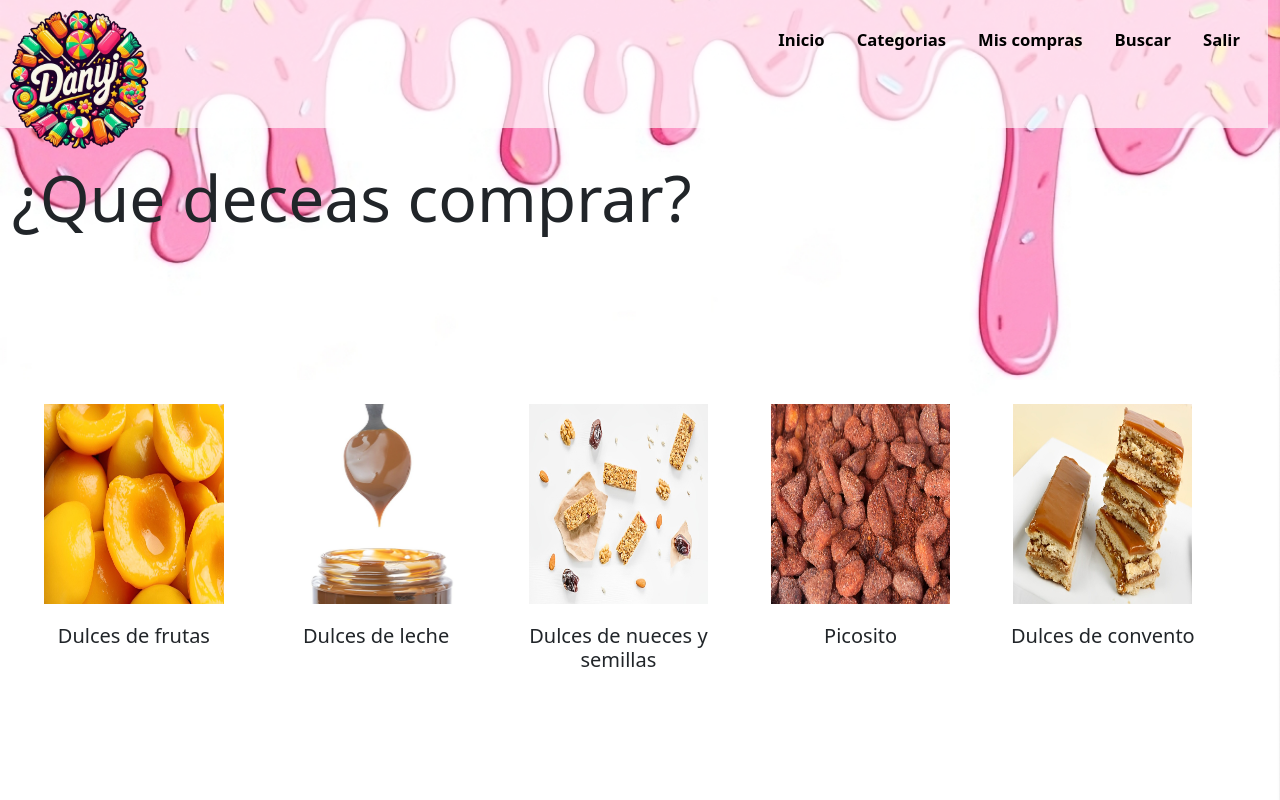
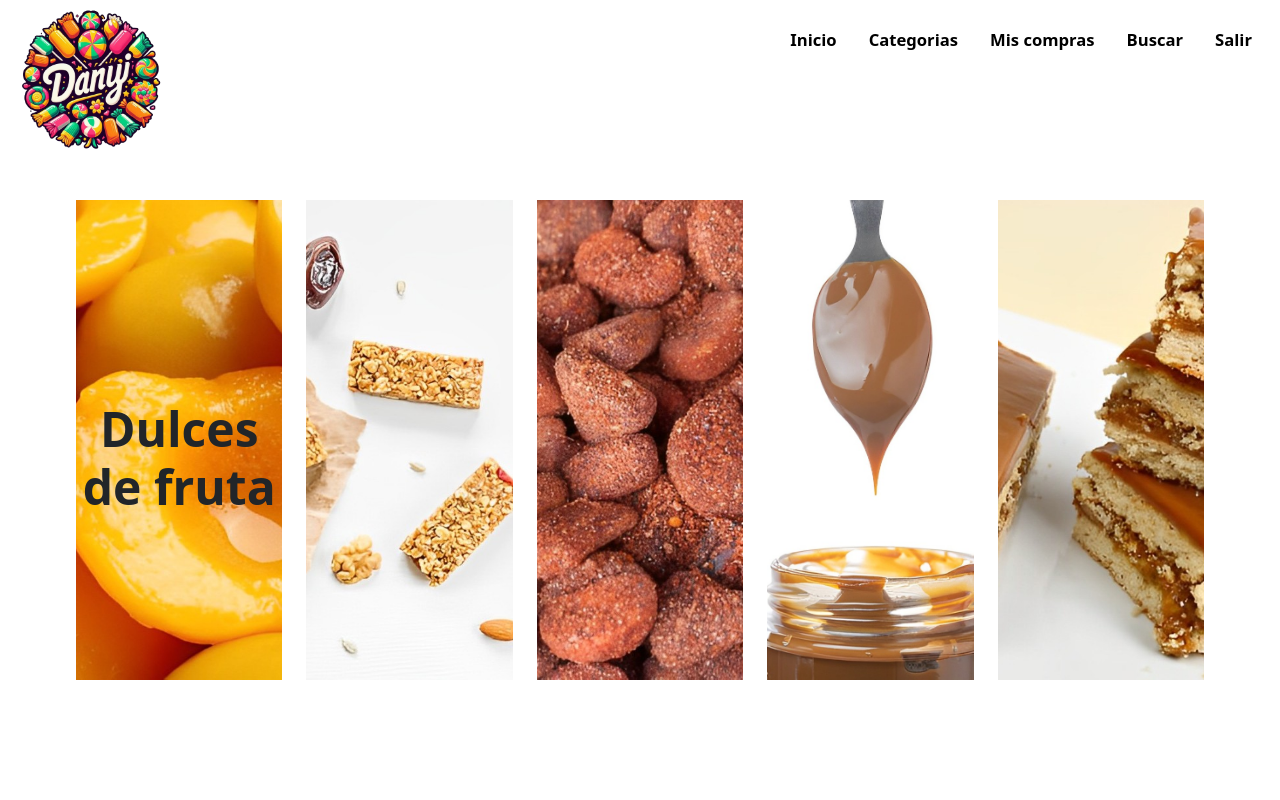
Before and after one commit to 1day123/DulceriaRA, a PHP site: page /Cliente/inicio.php in a window 1280 px wide. Run offline with PHP 8.4, Linux system fonts and the light colour scheme; some libraries are stand-ins or nearby versions.

Commit message:
DoceavoCommit

```diff
--- a/Cliente/css/misestilos.css
+++ b/Cliente/css/misestilos.css
@@ -312,150 +312,73 @@
  }
 
  /*Estilos para el inicio*/
+/*estilos para las cards*/
+#cajacards{
+    display: flex;
+    justify-content: center;
+    align-items: center;
+    text-align: center;
 
- #barrainicio {
-     display: flex;
-     flex-wrap: nowrap;
-     /*flex-wrap: nowrap junto display: flex : hace que los elementos se mantengan alineados uno a lado del otro en diferente resolucion*/
-     height: 16vh;
-     width: 100vw;
-     /*vw, ancho de pantalla*/
-     position: fixed;
-     /* background-color:#a40b54;*/
-     background-color: #ffffffa8;
-
+}
+.cards{
+    margin-top: 25vh;
+    width: 18vw;
+    height: 60vh;
 
 
 }
+.titutocars{
+    font-size: 3rem;
+    font-weight: bold;
+    margin-top: -35vh;
+    position: relative;
+    cursor: pointer;
 
- #fondocinicio {
-     background-image: url(../img/fondocolores.jpeg);
+}
+.imagen{
+width: 100%;
+height: 100%;
+
+}
+#imagen1{
+    background-image: url(../img/dulcedefruta.jpg);
+    background-position: center;
     background-repeat: no-repeat;
-     background-position: center;
     background-size: cover;
-
-     height: 100vh;
+    transition: 0.3s ease;
 
 
 }
-
-
-
-
- #tituloi {
-     position: fixed;
-     margin-left: auto;
-     margin-right: auto;
-     top: 20vh;
+#imagen1:hover{
+    transform: scale(1.1);
+    background-image: url(../img/dulcedefruta.jpg);
 
 }
-
- #preguntainicio {
-
-     font-size: 5vw;
+#imagen2{
+    background-image: url(../img/nuecesysemillas.jpg);
+    background-position: center;
+    background-repeat: no-repeat;
+    background-size: cover;
 }
-
- /*animacion de la pregunta de inicio*/
- @keyframes animar {
-     0% {
-         opacity: 0;
-     }
-
-
-     100% {
-         opacity: 1;
-     }
+#imagen3{
+    background-image: url(../img/picosito.jpg);
+    background-position: center;
+    background-repeat: no-repeat;
+    background-size: cover;
 
 }
-
- #preguntainicio {
-     animation: animar 2s backwards;
+#imagen4{
+    background-image: url(../img/dulce\ de\ leche.jpg);
+    background-position: center;
+    background-repeat: no-repeat;
+    background-size: cover;
 
 }
-
-
-
-
-
- /*cartas de las imagenes*/
- .container-flex {
-     display: flex;
-     flex-wrap: nowrap;
- }
-
- .menucards {
-     display: flex;
-     justify-content: center;
-     text-align: center;
-     align-items: center;
- }
-
- .carta1 {
-     display: block;
-     justify-content: center;
-     align-items: center;
-     text-align: center;
-     background-color: #ffffffef;
-     width: 17.3vw;
-     height: 40vh;
-     margin-top: 35vh;
-     margin-left: 2vw;
-     border-radius: 2px;
-
-     transition: transform 0.3s ease;
-     /*ease Agregar una transición suave */
- }
-
- .carta1:hover {
-     transform: scale(1.2);
+#imagen5{
+    background-image: url(../img/Dulcesconvento.jpg);
+    background-position: center;
+    background-repeat: no-repeat;
+    background-size: cover;
+    overflow: hidden;
 
 }
-
- #imgcard {
-     width: 14vw;
-     height: 25vh;
-     margin-bottom: 20px;
-     margin-top: 3vh;
- }
-
- @keyframes desplazar {
-     /*keyframes: es una regla que manda instrucciones en el periodo de la animacion*/
-     /*se agrega un nombre a la animacion en este caso mover*/
-     /*y adentro de nuestra regla van todas las animaciones que deceamos que tenga pero sucesivamente*/
-
-
-
-     50% {
-         opacity: 1;
-         transform: translateY(0px);
-         /* lo regresa al centro */
-     }
-
-     75% {
-         opacity: 0.5;
-         transform: translateY(-20px);
-         /* lo desplaza hacia abajo */
-     }
-
-     100% {
-
-         transform: translateX(-300%);
-         /* lo desplaza a la derecha */
-     }
- }
-
- .carta1 {
-     animation: desplazar 5s alternate-reverse
-         /* con alternate-reverse  comienza la animacion en el último paso y se mueve hacia atrás, luego hacia adelante por eso empieza con el 100%*/
- }
- /*estilos para primeros dulces de targeta*/
- #dulce{
-    width: 10vw;
-    height: 10vh;
-    background-color: #000000;
-    margin-top: 10vh;
- }
- .opdulces{
-    display: inline-block;
-    gap: 10px
- }
--- a/Cliente/inicio.php
+++ b/Cliente/inicio.php
@@ -10,83 +10,54 @@
     <link href="https://cdn.jsdelivr.net/npm/bootstrap@5.1.3/dist/css/bootstrap.min.css" rel="stylesheet" integrity="sha384-1BmE4kWBq78iYhFldvKuhfTAU6auU8tT94WrHftjDbrCEXSU1oBoqyl2QvZ6jIW3" crossorigin="anonymous">
 
     <link rel="stylesheet" href="css/misestilos.css">
-    <title>Hello, world!</title>
+    <title>inicio</title>
 </head>
 
 <body>
-    <div class="container-flex" id="fondocinicio">
-        <div class="row" id="barrainicio">
+    <div class="container-fluid">
+        <div class="row" id="barrac1">
             <div class="col">
                 <img src="img/logosfs.png" alt="" id="logo">
             </div>
 
-
             <div class="col">
                 <nav class="nav navbar-expand-lg" id="menuc1">
-                    <a class="nav-link" href="#">Inicio</a>
+                    <a class="nav-link" href="Cliente/inicio.php">Inicio</a>
                     <a class="nav-link" href="#">Categorias</a>
                     <a class="nav-link" href="#">Mis compras</a>
                     <a class="nav-link" href="#">Buscar</a>
                     <a class="nav-link" href="../index.php">Salir</a>
                 </nav>
+
+            </div>
+
+        </div>
+        <div class="row" id="cajacards">
+            <div class="cards">
+                <div class="imagen" id="imagen1"></div>
+                <h4 class="titutocars">Dulces de fruta</h4>
+            </div>
+            <div class="cards">
+                <div class="imagen" id="imagen2"></div>
+                <h4></h4>
+            </div>
+            <div class="cards">
+                <div class="imagen" id="imagen3"></div>
+                <h4></h4>
+            </div>
+            <div class="cards">
+                <div class="imagen" id="imagen4"></div>
+                <h4></h4>
+            </div>
+            <div class="cards">
+                <div class="imagen" id="imagen5"></div>
+                <h4></h4>
             </div>
         </div>
-<div class="row" id="difuminadoinicio">
-
-    <div class="row" id="tituloi">
-        <h4 id="preguntainicio">¿Que deceas comprar?</h4>
-
     </div>
-    <div class="row">
 
 
 
-<section class="menucards">
-
-    <div class="carta1" >
-      <img src="img/dulcedefruta.jpg" alt=""  id="imgcard">
-       <h5 id="tituloscards">Dulces de frutas</h5>
-       </div>
-       <div class="carta1">
-       <img src="img/dulce de leche.jpg" alt="" class="card2" id="imgcard">
-       <h5 id="tituloscards">Dulces de leche</h5>
-       </div>
-       <div class="carta1">
-       <img src="img/nuecesysemillas.jpg" alt="" class="card3" id="imgcard">
-       <h5 id="tituloscards">Dulces de nueces y semillas</h5>
-       </div>
-       <div class="carta1">
-       <img src="img/picosito.jpg" alt="" class="card4" id="imgcard">
-       <h5 id="tituloscards">Picosito</h5>
-       </div>
-       <div class="carta1">
-       <img src="img/Dulcesconvento.jpg" alt=""class="card5" id="imgcard">
-       <h5 id="tituloscards">Dulces de convento</h5>
-       </div>
-
-
-</section>
-
-
-
-
-
-
-
-
-    </div>
-
-</div>
-
-
-
-
-
-
-
-
-
-    </div>
 
     <!-- Optional JavaScript; choose one of the two! -->
 
```
Lines whose indentation alone changed are shown as unchanged.
